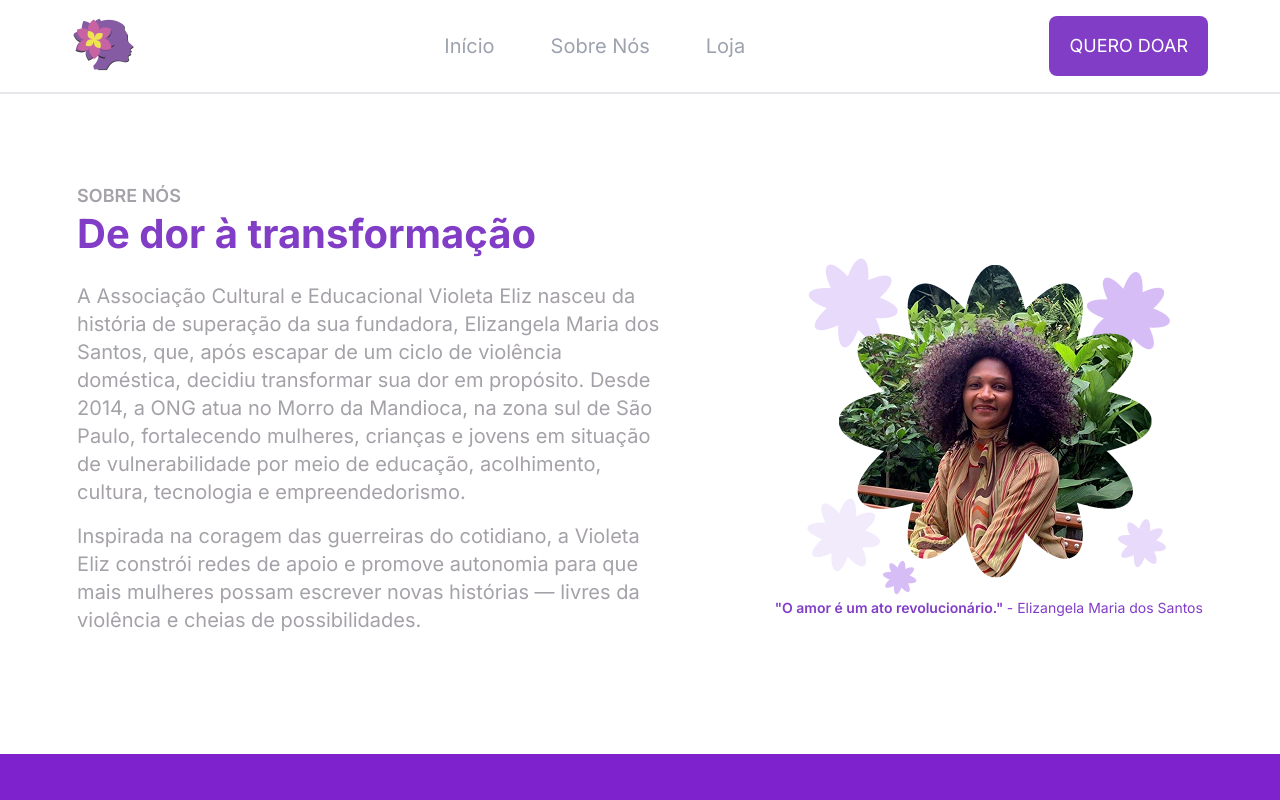
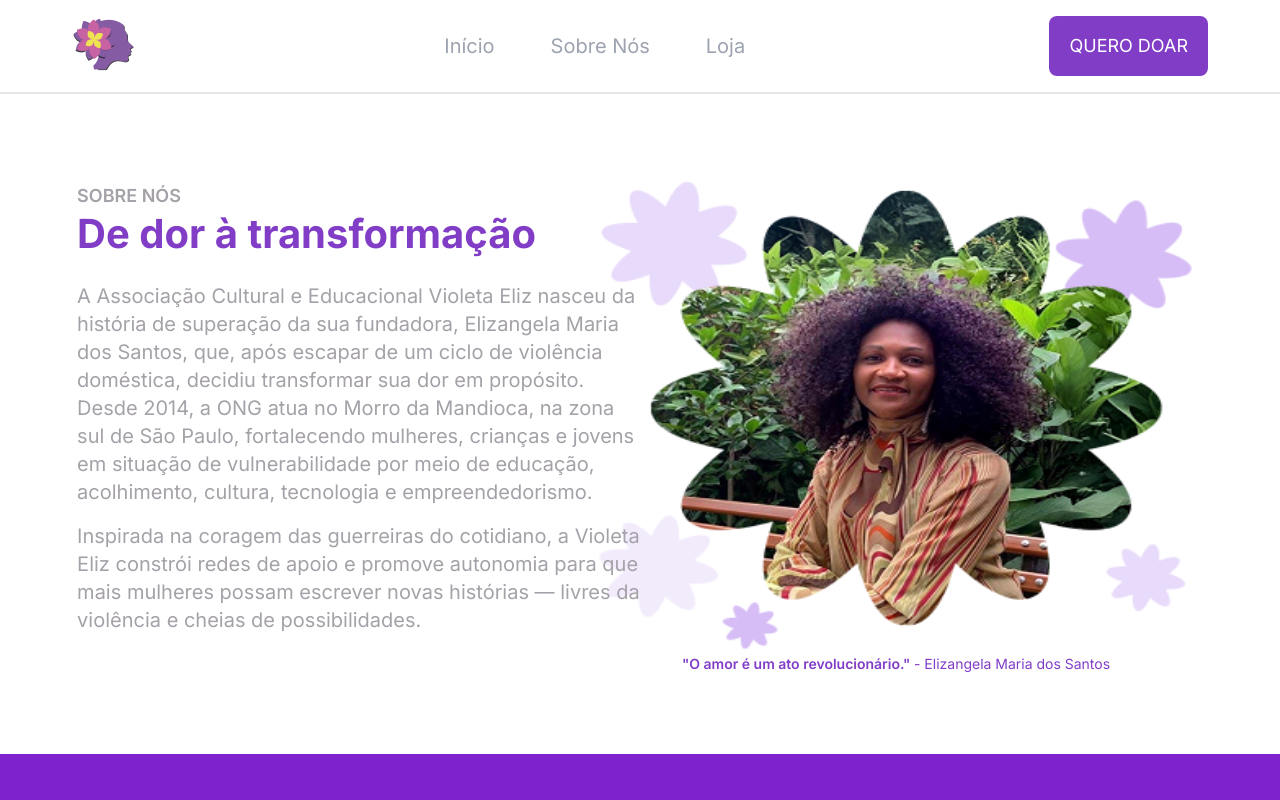
Before and after one commit to Projeto-FrontEnd-Fusion/Aceve-website-development, a Next.js app: page /sobre-nos in a window 1280 px wide. Shown: the top 800 px of the page. Built offline with nearby package versions, Linux system fonts and the light colour scheme; a web font is replaced by a local one.

Commit message:
fix: ajustment on image on sobre-nos section

```diff
--- a/src/app/sobre-nos/page.tsx
+++ b/src/app/sobre-nos/page.tsx
@@ -51,8 +51,10 @@ function SobreNos() {
 
       <section className="w-full m-auto p-4 tablet:my-16 tablet:px-8 desktop:my-[4.5rem] desktop:px-[4.82rem] desktop:max-w-[1280px]">
 
-        <div className="w-full flex flex-col tablet:items-start ">
-          <h2 className="font-inter font-semibold text-sm desktop:text-lg text-[#A5A1A8] mb-2">
+        <div className="relative">
+
+          <div className="w-full flex flex-col tablet:items-start z-0">
+            <h2 className="font-inter font-semibold text-sm desktop:text-lg text-[#A5A1A8] mb-2 ">
               SOBRE NÓS
             </h2>
             <h3 className="font-inter font-bold text-2xl desktop:text-[2.5rem] text-primary-600 ">
@@ -60,8 +62,10 @@ function SobreNos() {
             </h3>
           </div>
 
-        <div className="flex flex-col-reverse items-center tablet:flex-row tablet:items-start desktop:flex-row desktop:justify-between  h-full">
-          <div className="max-w-[592px] tablet:w-full tablet:overflow-auto tablet:z-0 max-h-[486px]">
+          <div className="flex flex-col-reverse  items-center tablet:flex-row tablet:items-start laptop:flex-row laptop:justify-between h-full
+          desktop:flex-row desktop:justify-between">
+
+            <div className="tablet:w-[592px] z-40">
               <div className="py-6 desktop:py-8 ">
                 <p className="font-inter font-normal text-sm tablet:text-base tablet:overflow-auto desktop:text-xl text-[#A5A1A8] mb-4">
                   {paragraph1}
@@ -71,16 +75,20 @@ function SobreNos() {
                 </p>
               </div>
             </div>
-          <div className="py-6 tablet:py-0 z-50">
-            <figure className="flex items-center flex-col">
+
+            <div className="py-6 tablet:py-0 tablet:h-full tablet:w-[590px]">
+              <figure className="tablet:absolute bottom-3 tablet:left-[24rem] laptop:absolute laptop:left-[32rem] z-30 h-full">
                 <Image
                   src={flowerBanner}
                   alt=""
-                className="overflow"
+                  className="h-full tablet:max-h-[548px] laptop:max-h-[572px]"
+                  width={750}
+                  height={700}
                 />
-              {/* max-h-[17rem] max-w-[20.5rem] teblet:min-h-[650px] tablet:min-w-[95px] */}
-              <figcaption className="font-inter font-semibold text-sm text-primary-600 text-center">"O amor é um ato revolucionário." <span className="font-normal"> <span className="hidden tablet:inline">-</span> <br className="tablet:hidden"/>Elizangela Maria dos Santos</span></figcaption>
+                <figcaption className="font-inter font-semibold text-sm text-primary-600 text-center">"O amor é um ato revolucionário." <span className="font-normal"> <span className="hidden tablet:inline">-</span> <br className="tablet:hidden" />Elizangela Maria dos Santos</span></figcaption>
               </figure>
+
+            </div>
           </div>
         </div>
       </section>
@@ -145,8 +153,7 @@ function SobreNos() {
         {impactfulStories.map((story, index) => (
           <div
             key={index}
-            className={`flex ${
-              index % 2 === 0 ? "md:flex-row" : "md:flex-row-reverse"
+            className={`flex ${index % 2 === 0 ? "md:flex-row" : "md:flex-row-reverse"
               }`}
           >
             <Image src={story.image} alt={story.imageAlt} />
```
Lines whose indentation alone changed are shown as unchanged.
